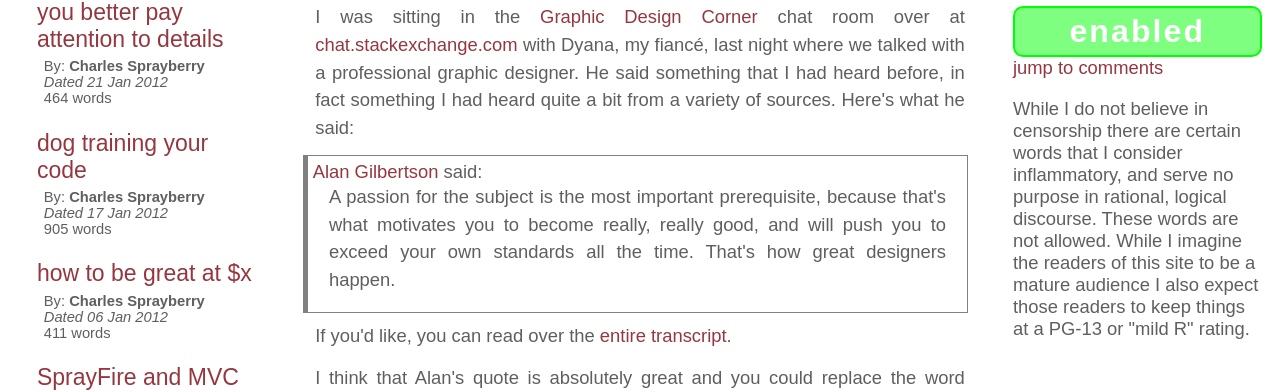
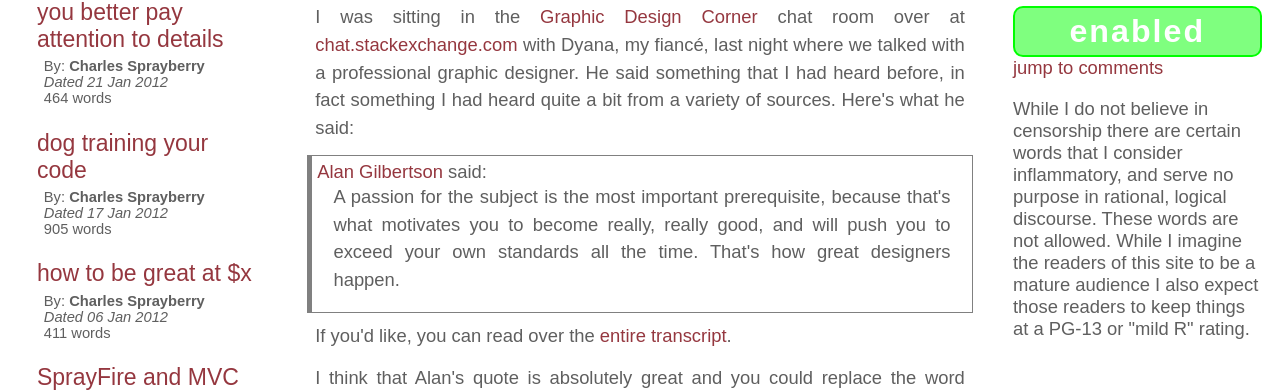
Before and after one commit to cspray/archived-blog, a Jekyll site: the page built from _posts/2012-01-06-how-to-be-great-at-x.html, in a window 1280 px wide. Shown: the part 182-574 px from the top of the page. Built offline with Jekyll 4.4.1, drawn with Linux system fonts in a browser that asks for light colours; comment, search, counter and statistics services are not loaded.

Commit message:
UPD _includes/style.css centering blockquote

```diff
--- a/_includes/style.css
+++ b/_includes/style.css
@@ -39,9 +39,7 @@ blockquote {
     border-right: 1px solid gray;
     border-top: 1px solid gray;
     border-bottom: 1px solid gray;
-    margin-top: .5em;
-    margin-bottom: .5em;
-    margin-left: .25em;
+    margin: .5em auto;
     width: 95%;
 }
 
```
